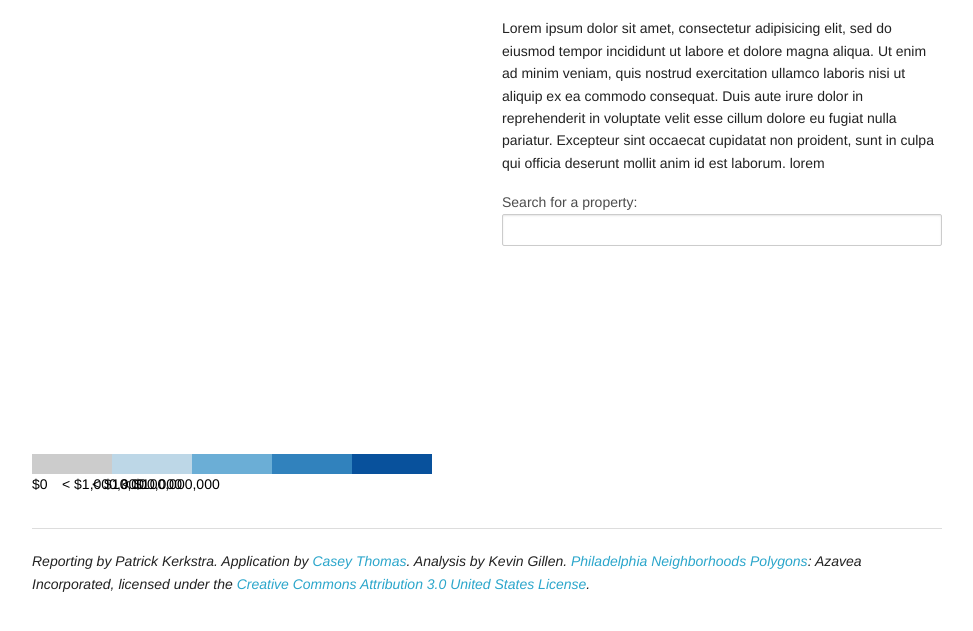
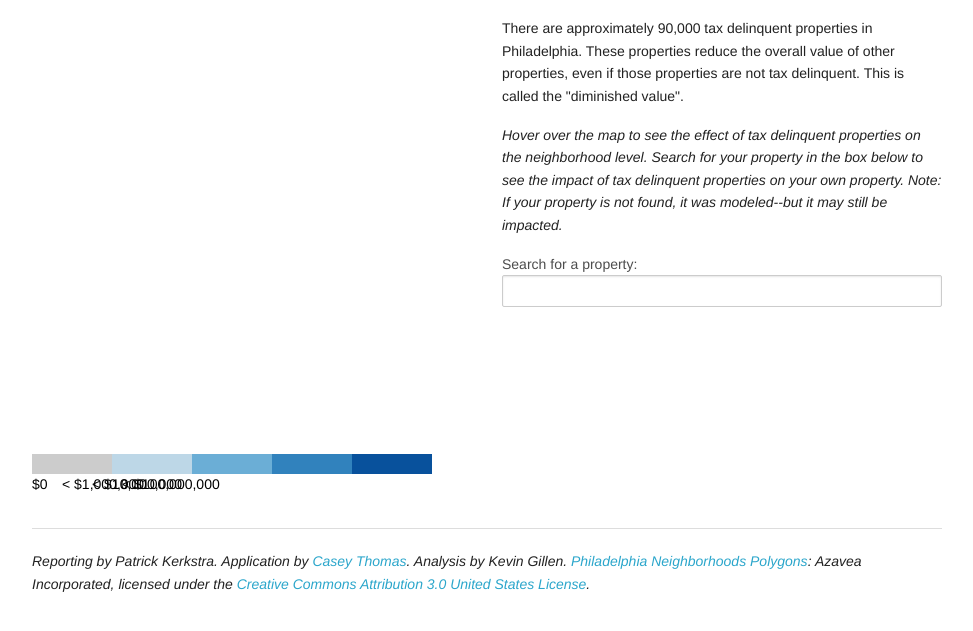
Before and after one commit to AxisPhilly/deadbeat-neighbors, a plain HTML site: page app/index.html in a window 1280 px wide. Shown: the part 79-710 px from the top of the page, without its empty margins (153-1126 px from the left). Drawn offline with Linux system fonts and the light colour scheme; a script that the page names is missing.

Commit message:
Add placeholder text

```diff
--- a/app/index.html
+++ b/app/index.html
@@ -23,12 +23,16 @@
 
         <div id="dashboard" class="six columns">
           <p>
-            Lorem ipsum dolor sit amet, consectetur adipisicing elit, sed do eiusmod
-            tempor incididunt ut labore et dolore magna aliqua. Ut enim ad minim veniam,
-            quis nostrud exercitation ullamco laboris nisi ut aliquip ex ea commodo
-            consequat. Duis aute irure dolor in reprehenderit in voluptate velit esse
-            cillum dolore eu fugiat nulla pariatur. Excepteur sint occaecat cupidatat non
-            proident, sunt in culpa qui officia deserunt mollit anim id est laborum. lorem
+            There are approximately 90,000 tax delinquent properties in Philadelphia.
+            These properties reduce the overall value of other properties, even if those
+            properties are not tax delinquent. This is called the "diminished value".
+          </p>
+          <p>
+            <i>
+              Hover over the map to see the effect of tax delinquent properties on the neighborhood level.
+              Search for your property in the box below to see the impact of tax delinquent properties on your own property.
+              Note: If your property is not found, it was modeled--but it may still be impacted.
+            </i>
           </p>
           <form>
             <p>
```
